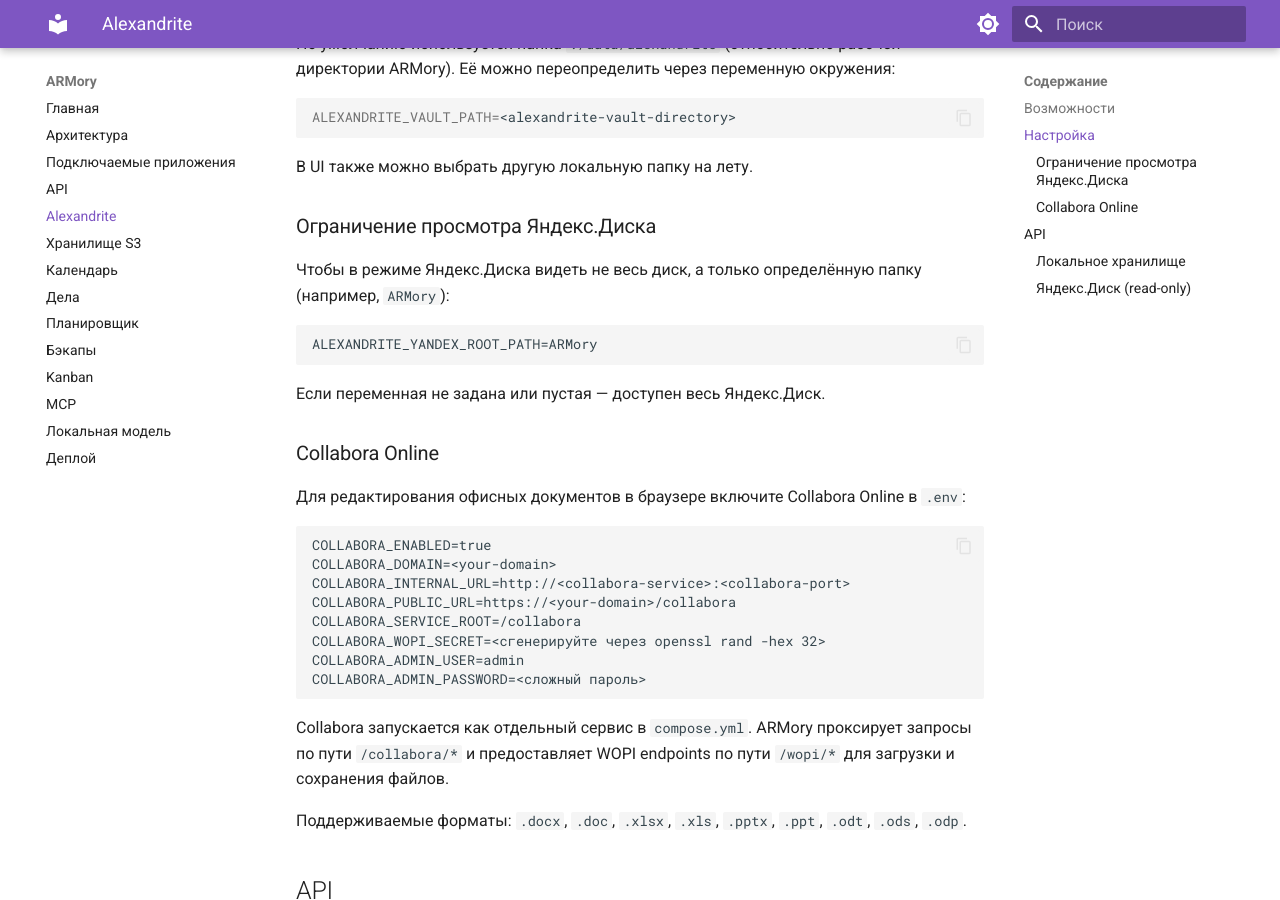
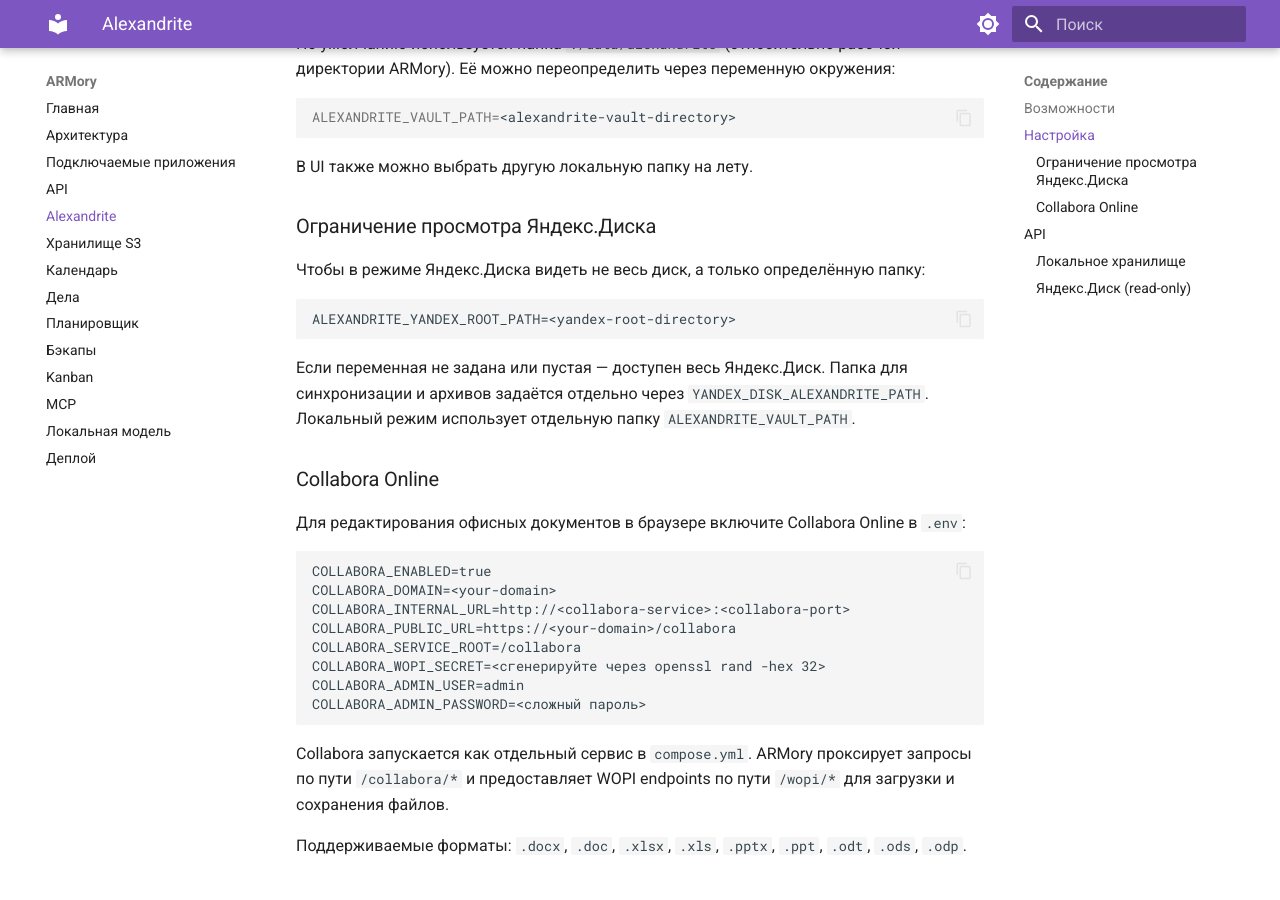
Before and after one commit to ZeroCreator/ARMory, an MkDocs documentation site: the page built from docs/alexandrite.md, in a window 1280 px wide and 900 px high, scrolled down 1150 px. Built offline with MkDocs 1.6.1 and Material for MkDocs 9.7.7, drawn with Linux system fonts in a browser that asks for light colours.

````diff
--- a/docs/alexandrite.md
+++ b/docs/alexandrite.md
@@ -34,13 +34,13 @@ ALEXANDRITE_VAULT_PATH=<alexandrite-vault-directory>
 
 ### Ограничение просмотра Яндекс.Диска
 
-Чтобы в режиме Яндекс.Диска видеть не весь диск, а только определённую папку (например, `ARMory`):
+Чтобы в режиме Яндекс.Диска видеть не весь диск, а только определённую папку:
 
 ```env
-ALEXANDRITE_YANDEX_ROOT_PATH=ARMory
+ALEXANDRITE_YANDEX_ROOT_PATH=<yandex-root-directory>
 ```
 
-Если переменная не задана или пустая — доступен весь Яндекс.Диск.
+Если переменная не задана или пустая — доступен весь Яндекс.Диск. Папка для синхронизации и архивов задаётся отдельно через `YANDEX_DISK_ALEXANDRITE_PATH`. Локальный режим использует отдельную папку `ALEXANDRITE_VAULT_PATH`.
 
 ### Collabora Online
 
````
Also changed, not shown: compose.armory-viahom.yml (+22 -1 lines), docs/architecture.md (+1 -1 lines), docs/backup.md (+1 -1 lines), docs/deployment.md (+1 -1 lines), 2 other files.
